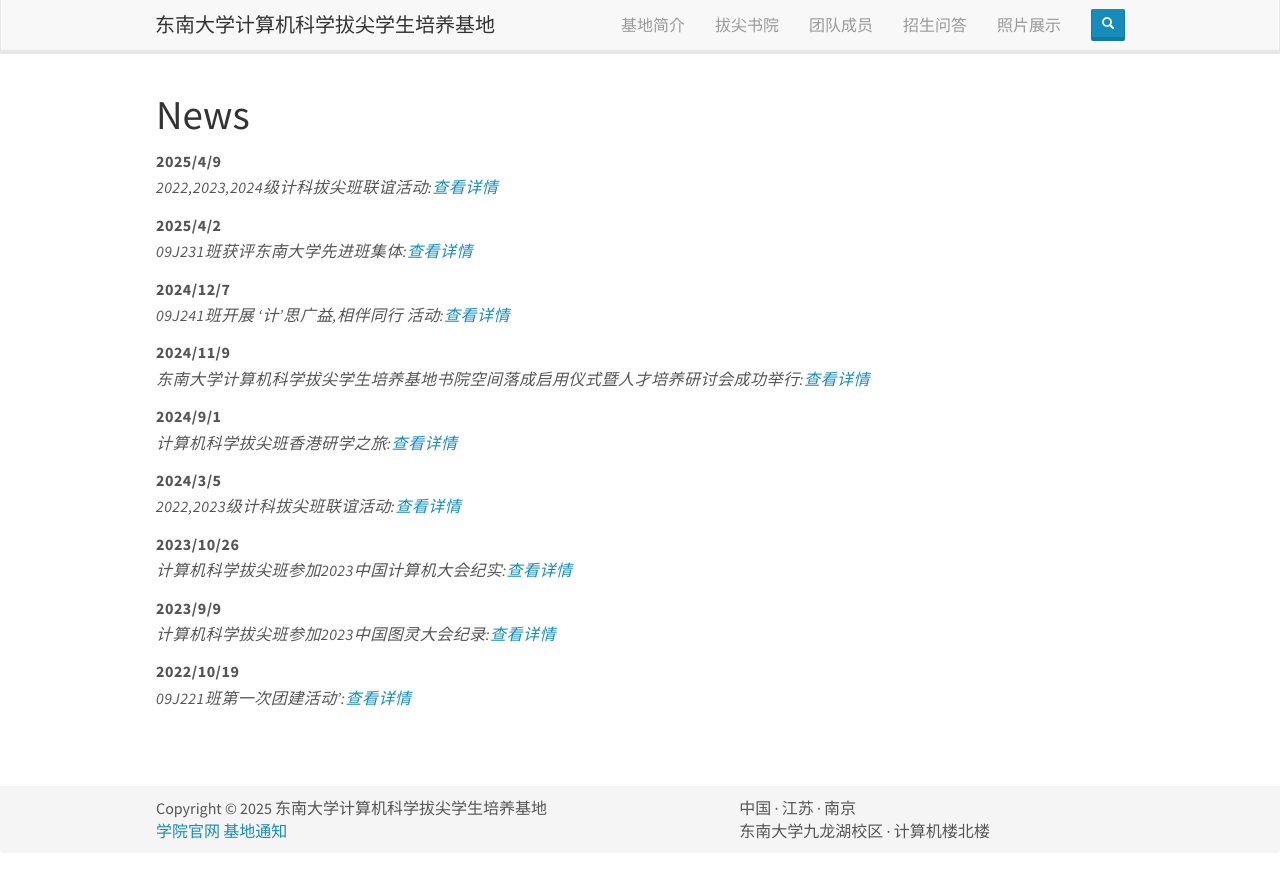
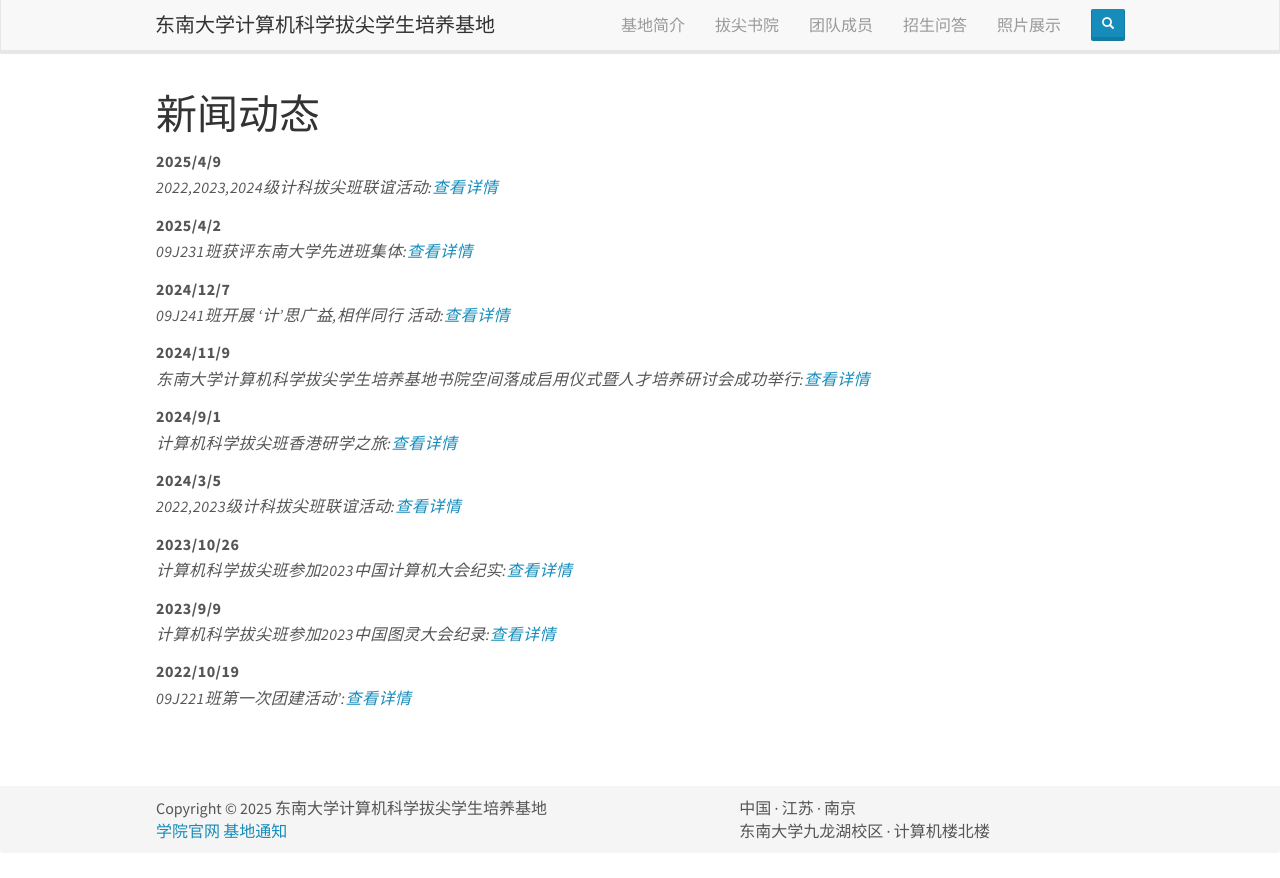
Before and after one commit to ChPu437/chpu437.github.io, a Jekyll site: the page built from _pages/allnews.md, in a window 1280 px wide. Shown: the top 878 px of the page. Built offline with Jekyll 4.4.1, drawn with Linux system fonts in a browser that asks for light colours; nearby versions of some CDN libraries.

Commit message:
refactor: 将新闻板块改为中文

```diff
--- a/_includes/news.html
+++ b/_includes/news.html
@@ -1,10 +1,10 @@
 <div class="well">
-<h4>News</h4>
+<h4>新闻动态</h4>
 
 {% for article in site.data.news limit:9 %}
 <b>{{ article.date }}</b>
 <p>{{ article.headline }}</p>
 {% endfor %}
 
-<a href="{{ site.url }}{{ site.baseurl }}/allnews.html" class="btn btn-primary" role="button">See More</a>
+<a href="{{ site.url }}{{ site.baseurl }}/allnews.html" class="btn btn-primary" role="button">了解更多</a>
 </div>
--- a/_pages/allnews.md
+++ b/_pages/allnews.md
@@ -6,7 +6,7 @@ sitemap: false
 permalink: /allnews.html
 ---
 
-# News
+# 新闻动态
 
 {% for article in site.data.news %}
 <p><b>{{ article.date }}</b><br>
```
